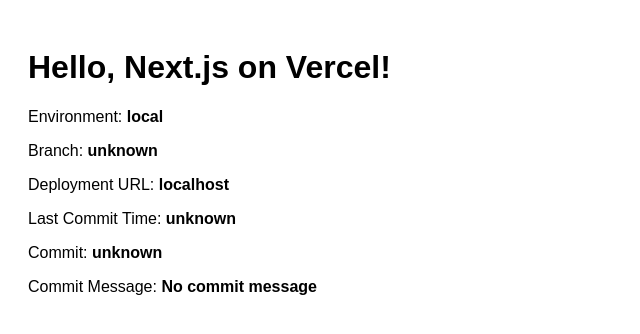
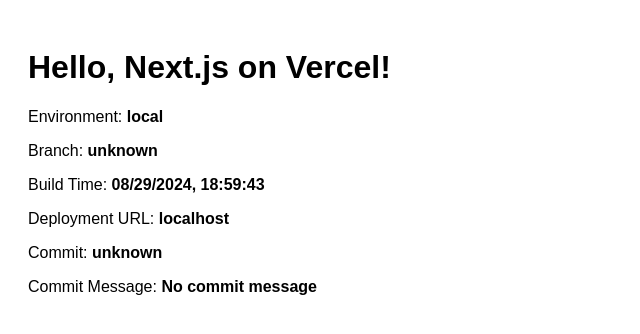
Before and after one commit to dzivkovi/hello-world-vercel, a Next.js app: page / in a window 1280 px wide. Shown: the top 334 px of the page, without its empty margins (0-640 px from the left). Built offline with nearby package versions, Linux system fonts and the light colour scheme.

Commit message:
Use build time instead of commit timestamp

```diff
--- a/app/page.tsx
+++ b/app/page.tsx
@@ -1,4 +1,15 @@
 import styles from './page.module.css';
+
+// This will be evaluated at build time
+const buildTime = new Date().toLocaleString('en-US', {
+  year: 'numeric',
+  month: '2-digit',
+  day: '2-digit',
+  hour: '2-digit',
+  minute: '2-digit',
+  second: '2-digit',
+  hour12: false
+});
 
 export default function Page() {
   const environment = process.env.VERCEL_ENV || 'local';
@@ -7,25 +18,13 @@
   const deploymentUrl = process.env.VERCEL_URL || 'localhost';
   const commitMessage = process.env.VERCEL_GIT_COMMIT_MESSAGE || 'No commit message';
 
-  const lastCommitTime = process.env.VERCEL_GIT_COMMIT_TIMESTAMP
-    ? new Date(parseInt(process.env.VERCEL_GIT_COMMIT_TIMESTAMP) * 1000).toLocaleString('en-US', {
-        year: 'numeric',
-        month: '2-digit',
-        day: '2-digit',
-        hour: '2-digit',
-        minute: '2-digit',
-        second: '2-digit',
-        hour12: false
-      })
-    : 'unknown';
-
   return (
     <div className={styles.container}>
       <h1>Hello, Next.js on Vercel!</h1>
       <p>Environment: <strong>{environment}</strong></p>
       <p>Branch: <strong>{branch}</strong></p>
+      <p>Build Time: <strong>{buildTime}</strong></p>
       <p>Deployment URL: <strong>{deploymentUrl}</strong></p>
-      <p>Last Commit Time: <strong>{lastCommitTime}</strong></p>
       <p>Commit: <strong>{commitSha}</strong></p>
       <p>Commit Message: <strong>{commitMessage}</strong></p>
     </div>
```
